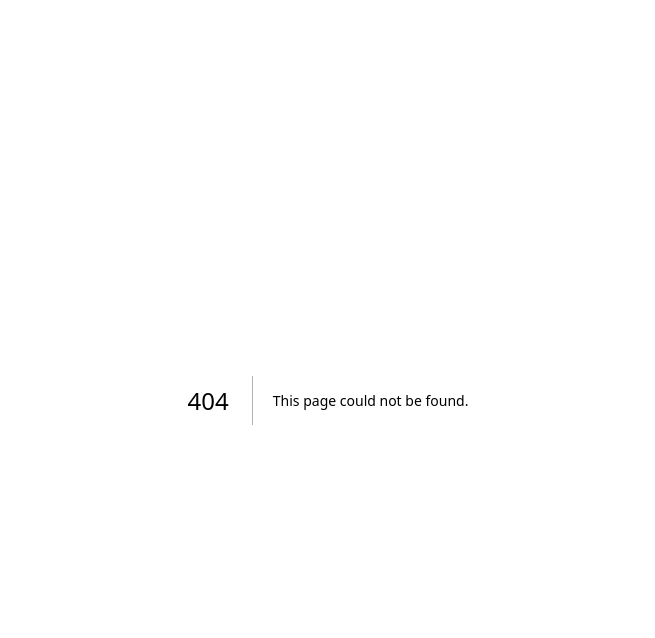
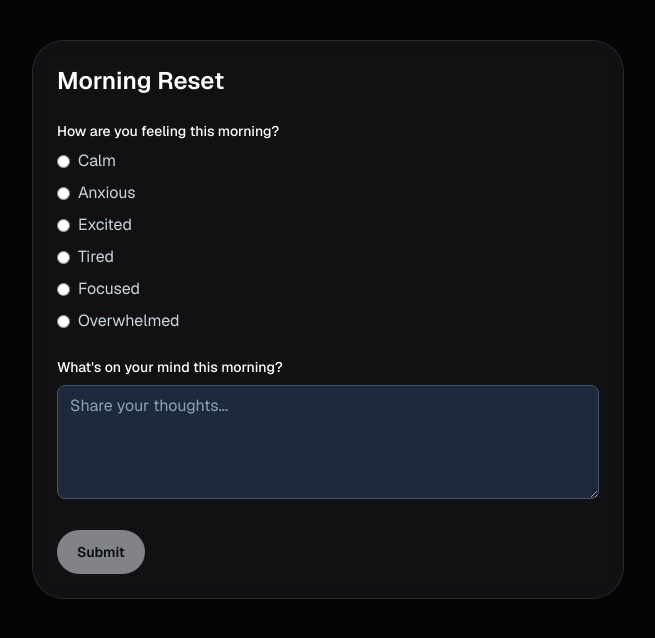
Before and after one commit to tazio121/quiet-mode, a Next.js app: page /reset/morning in a window 1280 px wide. Before the commit this address had no page. Shown: the top 638 px of the page, without its empty margins (312-967 px from the left). Built offline with nearby package versions, Linux system fonts and the light colour scheme.

Commit message:
Add Morning Reset flow

```diff
--- a/app/dashboard/page.tsx
+++ b/app/dashboard/page.tsx
@@ -50,6 +50,12 @@ export default function Dashboard() {
               <div className="rounded-3xl border border-slate-800/80 bg-slate-950/70 p-4">
                 <p className="font-medium text-white">Morning calm</p>
                 <p className="mt-2 text-slate-400">A gentle way to begin the day without rush or overwhelm.</p>
+                <button
+                  onClick={() => router.push('/reset/morning')}
+                  className="mt-4 inline-flex items-center justify-center rounded-full bg-slate-100 px-4 py-2 text-sm font-semibold text-slate-950 transition hover:bg-slate-200"
+                >
+                  Start Morning Reset
+                </button>
               </div>
             </div>
           </section>
--- /dev/null
+++ b/app/reset/morning/page.tsx
@@ -0,0 +1,144 @@
+'use client'
+
+import { useState } from 'react'
+import { createClient } from '@/lib/supabase/client'
+import { useRouter } from 'next/navigation'
+
+export default function MorningReset() {
+  const [mood, setMood] = useState('')
+  const [rawInput, setRawInput] = useState('')
+  const [submitted, setSubmitted] = useState(false)
+  const [loading, setLoading] = useState(false)
+  const router = useRouter()
+
+  const handleSubmit = async (e: React.FormEvent) => {
+    e.preventDefault()
+    if (!mood || !rawInput.trim()) return
+
+    setLoading(true)
+    const supabase = createClient()
+    const { data: { user } } = await supabase.auth.getUser()
+
+    if (!user) {
+      router.push('/login')
+      return
+    }
+
+    const { error } = await supabase
+      .from('check_ins')
+      .insert({
+        user_id: user.id,
+        type: 'morning',
+        mood,
+        raw_input: rawInput,
+        created_at: new Date().toISOString()
+      })
+
+    if (error) {
+      console.error('Error saving check-in:', error)
+      // For now, just log error
+    } else {
+      setSubmitted(true)
+    }
+    setLoading(false)
+  }
+
+  if (submitted) {
+    return (
+      <div className="min-h-screen bg-[#050508] text-white">
+        <main className="mx-auto max-w-2xl px-6 py-10 sm:px-10">
+          <div className="rounded-[32px] border border-white/10 bg-white/5 p-6 backdrop-blur">
+            <h1 className="text-2xl font-semibold text-white mb-6">Your Morning Reset</h1>
+
+            <div className="space-y-6">
+              <div>
+                <h2 className="text-lg font-medium text-white">Summary</h2>
+                <p className="mt-2 text-slate-300">This is a placeholder summary based on your input.</p>
+              </div>
+
+              <div>
+                <h2 className="text-lg font-medium text-white">Main Focus</h2>
+                <p className="mt-2 text-slate-300">Placeholder main focus for today.</p>
+              </div>
+
+              <div>
+                <h2 className="text-lg font-medium text-white">Avoid</h2>
+                <p className="mt-2 text-slate-300">Placeholder things to avoid today.</p>
+              </div>
+
+              <div>
+                <h2 className="text-lg font-medium text-white">Calming Message</h2>
+                <p className="mt-2 text-slate-300">Placeholder calming message.</p>
+              </div>
+
+              <div>
+                <h2 className="text-lg font-medium text-white">Next Action</h2>
+                <p className="mt-2 text-slate-300">Placeholder next action to take.</p>
+              </div>
+            </div>
+
+            <button
+              onClick={() => router.push('/dashboard')}
+              className="mt-8 inline-flex items-center justify-center rounded-full bg-slate-100 px-5 py-3 text-sm font-semibold text-slate-950 transition hover:bg-slate-200"
+            >
+              Back to Dashboard
+            </button>
+          </div>
+        </main>
+      </div>
+    )
+  }
+
+  return (
+    <div className="min-h-screen bg-[#050508] text-white">
+      <main className="mx-auto max-w-2xl px-6 py-10 sm:px-10">
+        <div className="rounded-[32px] border border-white/10 bg-white/5 p-6 backdrop-blur">
+          <h1 className="text-2xl font-semibold text-white mb-6">Morning Reset</h1>
+
+          <form onSubmit={handleSubmit} className="space-y-6">
+            <div>
+              <label className="block text-sm font-medium text-white mb-2">How are you feeling this morning?</label>
+              <div className="space-y-2">
+                {['Calm', 'Anxious', 'Excited', 'Tired', 'Focused', 'Overwhelmed'].map((moodOption) => (
+                  <label key={moodOption} className="flex items-center">
+                    <input
+                      type="radio"
+                      name="mood"
+                      value={moodOption.toLowerCase()}
+                      checked={mood === moodOption.toLowerCase()}
+                      onChange={(e) => setMood(e.target.value)}
+                      className="mr-2"
+                    />
+                    <span className="text-slate-300">{moodOption}</span>
+                  </label>
+                ))}
+              </div>
+            </div>
+
+            <div>
+              <label htmlFor="rawInput" className="block text-sm font-medium text-white mb-2">
+                What's on your mind this morning?
+              </label>
+              <textarea
+                id="rawInput"
+                value={rawInput}
+                onChange={(e) => setRawInput(e.target.value)}
+                className="w-full rounded-lg border border-slate-600 bg-slate-800 px-3 py-2 text-white placeholder-slate-400 focus:border-slate-500 focus:outline-none"
+                rows={4}
+                placeholder="Share your thoughts..."
+              />
+            </div>
+
+            <button
+              type="submit"
+              disabled={loading || !mood || !rawInput.trim()}
+              className="inline-flex items-center justify-center rounded-full bg-slate-100 px-5 py-3 text-sm font-semibold text-slate-950 transition hover:bg-slate-200 disabled:opacity-50 disabled:cursor-not-allowed"
+            >
+              {loading ? 'Submitting...' : 'Submit'}
+            </button>
+          </form>
+        </div>
+      </main>
+    </div>
+  )
+}
```
